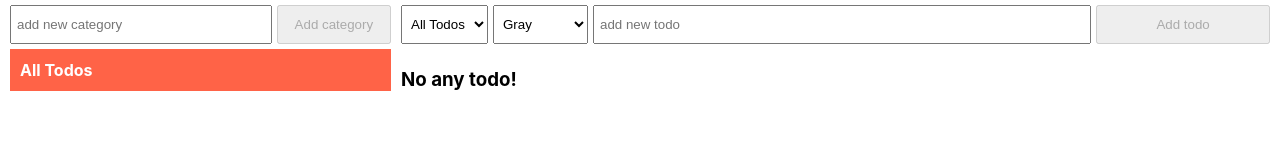
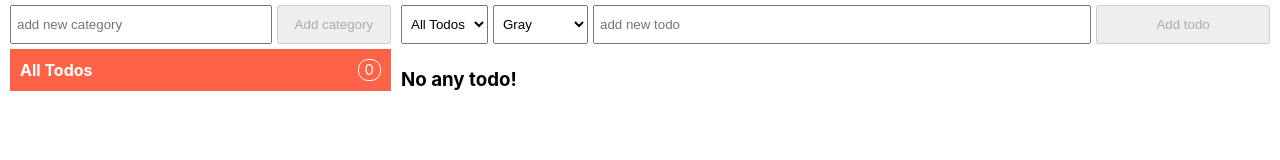
Before and after one commit to ivarden/todo, a React (Create React App) app: page / in a window 1280 px wide. Shown: the top 160 px of the page. Built offline with nearby package versions, Linux system fonts and the light colour scheme.

Commit message:
added todos count

```diff
--- a/src/CategoryItems.js
+++ b/src/CategoryItems.js
@@ -14,7 +14,7 @@ const CategoryItems = () => {
     const todos_ = todos.filter((todo) => todo.category.id === id).length;
 
     if (id === 1 || todos_) {
-      return "";
+      return <div className={styles.category__count}>{id === 1 ? todos.length : todos_}</div>;
     } else {
       return (
         <div
--- a/src/CategoryItems.module.scss
+++ b/src/CategoryItems.module.scss
@@ -65,4 +65,11 @@
       // background-color: rgb(0, 102, 255);
     }
   }
+
+  &__count {
+    border: 1px solid white;
+    border-radius: 10px;
+    padding: 0 6px;
+    font-size: 15px;
+  }
 }
```
